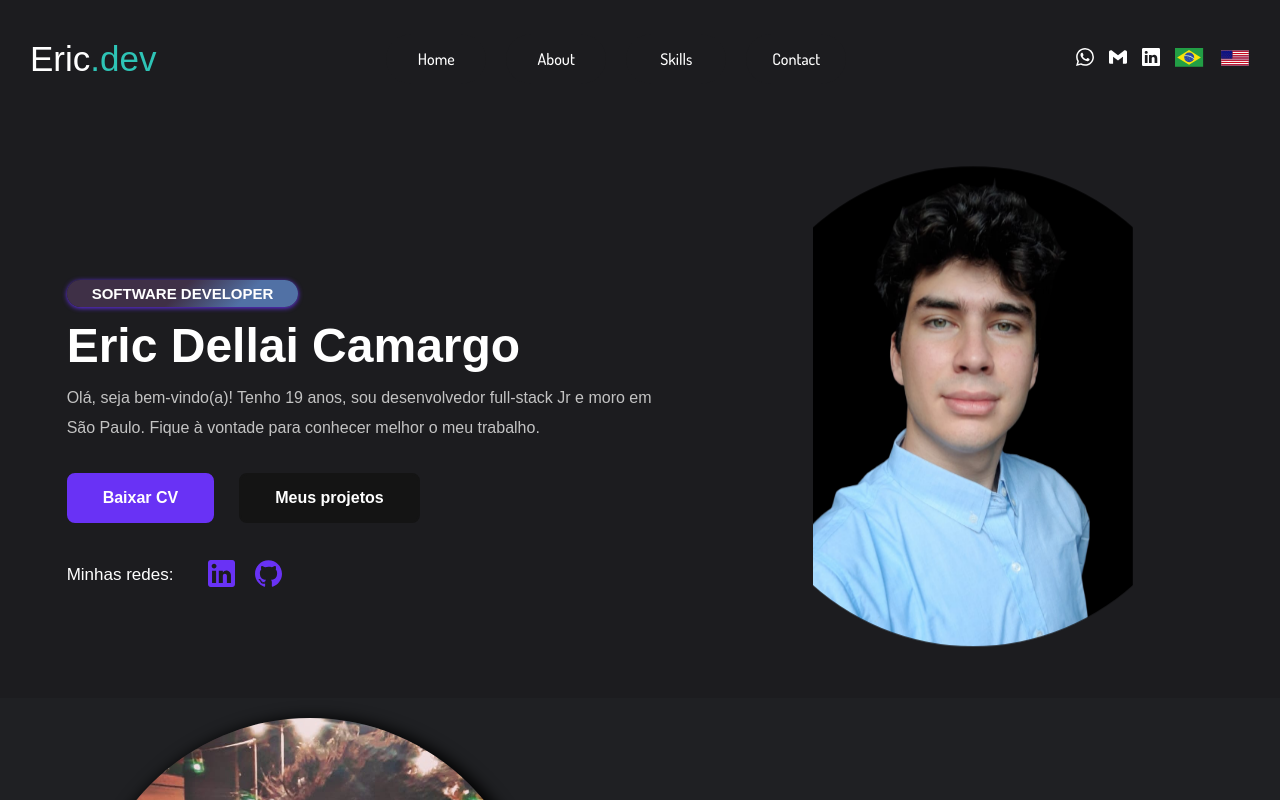
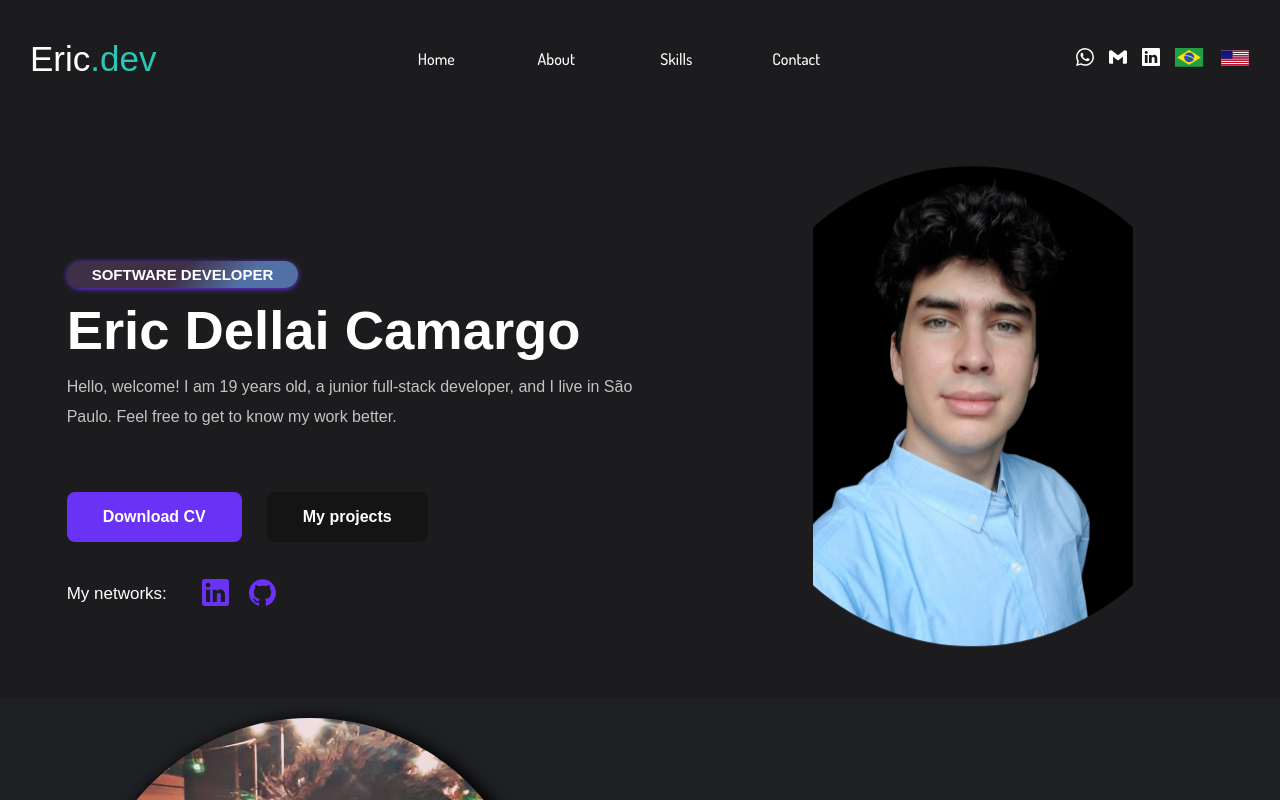
Before and after one commit to EricDCamargo/Portifolio, a React (Vite) app: page / in a window 1280 px wide. Built offline with nearby package versions, Linux system fonts and the light colour scheme; a web font is replaced by a local one.

Commit message:
feat: adding translations for home

```diff
--- a/src/components/about/information/tabs.tsx
+++ b/src/components/about/information/tabs.tsx
@@ -35,7 +35,7 @@ const TopcsConteiner = styled.div`
   display: flex;
   margin: 20px 0 40px;
   gap: 50px;
-  @media (max-width: 425px) {
+  @media (max-width: 450px) {
     gap: 20px;
   }
   @media (max-width: 375px) {
--- a/src/components/mainSection/index.tsx
+++ b/src/components/mainSection/index.tsx
@@ -39,25 +39,21 @@ const MainSection = () => {
     <Container id="home">
       <section className="home">
         <HomeText className="home-text">
-          <span>Software Developer</span>
+          <span>{t('home:SoftwareDeveloper')}</span>
           <h1>Eric Dellai Camargo</h1>
-          <p>
-            Olá, seja bem-vindo(a)! Tenho 19 anos, sou desenvolvedor full-stack
-            Jr e moro em São Paulo. Fique à vontade para conhecer melhor o meu
-            trabalho.
-          </p>
+          <p>{t('home:introduction')}</p>
           <MainButton className="main-bnt">
             <div onClick={() => handleResumeDownload()} className="bnt">
-              Baixar CV
+              {t('home:DownloadCV')}
             </div>
             <div onClick={e => smoothScroll(e, 'projects')} className="bnt two">
-              Meus projetos
+              {t('home:MyProjects')}
             </div>
           </MainButton>
         </HomeText>
 
         <Share className="share">
-          <p>Minhas redes:</p>
+          <p>{t('home:MyNetwork')}:</p>
           <Social id="about-me">
             <a
               href="https://www.linkedin.com/in/ericdellaicamargo/"
@@ -90,6 +86,7 @@ const Container = styled.div`
 
   @media (max-width: 800px) {
     flex-direction: column-reverse;
+    height: fit-content;
   }
 `
 
@@ -174,7 +171,7 @@ const HomeText = styled.div`
   }
 
   h1 {
-    font-size: 3rem;
+    font-size: 3.4rem;
     margin: 15px 0px 10px 0px;
   }
 
@@ -185,11 +182,12 @@ const HomeText = styled.div`
     line-height: 30px;
     margin-bottom: 30px;
     width: 600px;
+    min-height: 90px;
   }
 
   @media screen and (max-width: 1100px) {
     h1 {
-      font-size: 3.8rem;
+      font-size: 3.2rem;
     }
 
     p {
@@ -250,6 +248,7 @@ const HomeText = styled.div`
     margin-left: 10px;
     p {
       width: 370px;
+      min-height: 120px;
     }
   }
   @media screen and (max-width: 390px) {
--- a/src/shared/locales/en/home.json
+++ b/src/shared/locales/en/home.json
@@ -21,6 +21,10 @@
     "GraduationII": "Udemy - The Ultimate React Course 2023: React, Redux & More - Udemy",
     "reactLevel": "Advanced",
     "nodeLevel": "intermediary",
-    "htmlCssLevel": "Advanced"
+    "htmlCssLevel": "Advanced",
+    "introduction": "Hello, welcome! I am 19 years old, a junior full-stack developer, and I live in São Paulo. Feel free to get to know my work better.",
+    "DownloadCV": "Download CV",
+    "MyProjects": "My projects",
+    "MyNetwork": "My networks"
   }
 }
--- a/src/shared/locales/ptBR/home.json
+++ b/src/shared/locales/ptBR/home.json
@@ -21,6 +21,10 @@
     "GraduationIII": "Udemy - O curso Ultimate React 2023: React, Redux e mais",
     "reactLevel": "Avançado",
     "nodeLevel": "Intermediario",
-    "htmlCssLevel": "Avançado"
+    "htmlCssLevel": "Avançado",
+    "introduction": "Olá, seja bem-vindo(a)! Tenho 19 anos, sou desenvolvedor full-stack Jr e moro em São Paulo. Fique à vontade para conhecer melhor o meutrabalho.",
+    "DownloadCV": "Baixar CV",
+    "MyProjects": "Meus projetos",
+    "MyNetwork": "Minhas redes"
   }
 }
```
